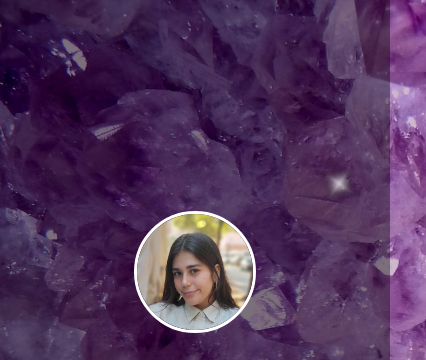
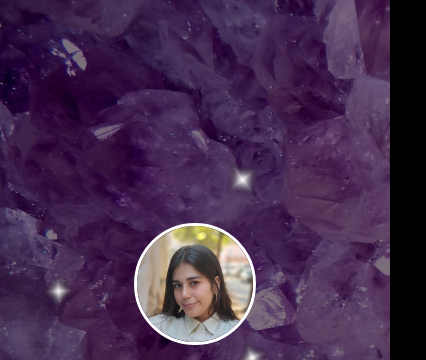
Before and after one commit to CarinaPro11/CarinaPro11.github.io, a plain HTML site: page index.html in a window 390 px wide. Shown: the top 360 px of the page, 426 px wide, since content can reach past the window. Drawn offline with Linux system fonts and the light colour scheme.

Commit message:
Fix UI on mobile

```diff
--- a/css/main.css
+++ b/css/main.css
@@ -25,14 +25,7 @@ body > * {
 
 .background {
     position: absolute;
-}
-
-.backdrop {
-    position: absolute;
-    width: 100%;
-    height: 100%;
-    background-color: #000;
-    opacity: .4;
+    background-color: rgba(0, 0, 0, .4);
 }
 
 [data-bg] {
@@ -63,8 +56,9 @@ body > * {
     color: #fff;
     text-align: center;
     padding: 2rem;
-    width: min-content;
+    width: fit-content;
     min-width: 25%;
+    max-width: 576px;
     gap: 1rem;
     background-color: transparent;
     transition: all 1s;
--- a/index.html
+++ b/index.html
@@ -3,7 +3,7 @@
 <head>
     <meta charset="UTF-8">
     <meta name="viewport" content="width=device-width, initial-scale=1.0">
-    <title>Carina dos Santos André</title>
+    <title>Carina André</title>
     <link rel="stylesheet" href="lib/bootstrap/css/bootstrap-reboot.min.css">
     <link rel="stylesheet" href="lib/bootstrap/css/bootstrap.min.css">
     <link rel="stylesheet" href="lib/bootstrap/css/bootstrap-grid.min.css">
@@ -15,7 +15,6 @@
     <script src="js/main.js" defer></script>
 </head>
 <body>
-    <div class="backdrop"></div>
     <div class="background">
         <div class="" data-bg="star-1.png"></div>
         <div class="" data-bg="star-2.png"></div>
@@ -33,7 +32,7 @@
     <div class="main container">
         <div class="row align-items-center justify-content-center">
             <div class="col">
-                <div class="card my-3">
+                <div class="card my-4">
                     <div class="photo"><img src="img/photo.jpg"></div>
                     <div class="name mt-1 mb-2">Carina André</div>
                     <div class="contact">
@@ -46,7 +45,7 @@
                             <a href="https://www.linkedin.com/in/carina-andr%C3%A9" target="_blank"><i class="bi bi-linkedin"></i></a>
                         </div>
                     </div>
-                    <div class="links d-flex justify-content-center next">
+                    <div class="links d-flex justify-content-center">
                         <div class="link"><a href="/timeline"><i class="bi bi-arrow-right"></i></a></div>
                     </div>
                 </div>
--- a/js/main.js
+++ b/js/main.js
@@ -11,11 +11,11 @@ $(() => {
 
         nextElement.addClass('animating')
 
-        const x = Math.floor(Math.random() * 80) + 10
-        const y = Math.floor(Math.random() * 80) + 10
+        const x = Math.floor(Math.random() * 70) + 10
+        const y = Math.floor(Math.random() * 70) + 10
         const rotation = Math.floor(Math.random() * 360)
-        nextElement.css('top', `${x}%`)
-        nextElement.css('left', `${y}%`)
+        nextElement.css('bottom', `${x}%`)
+        nextElement.css('right', `${y}%`)
         nextElement.css('transform', `rotate(${rotation}deg)`)
         nextElement.addClass('active')
         setTimeout(() => {
```
Also changed, not shown: timeline.html (+2 -3 lines).
